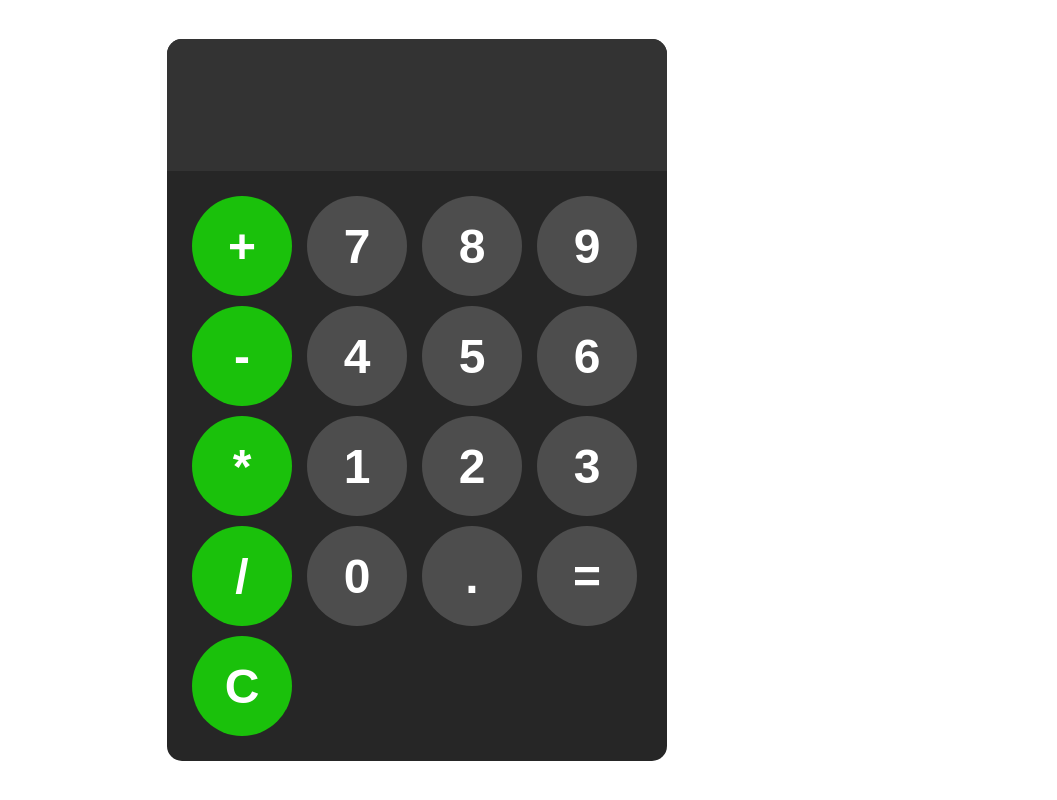
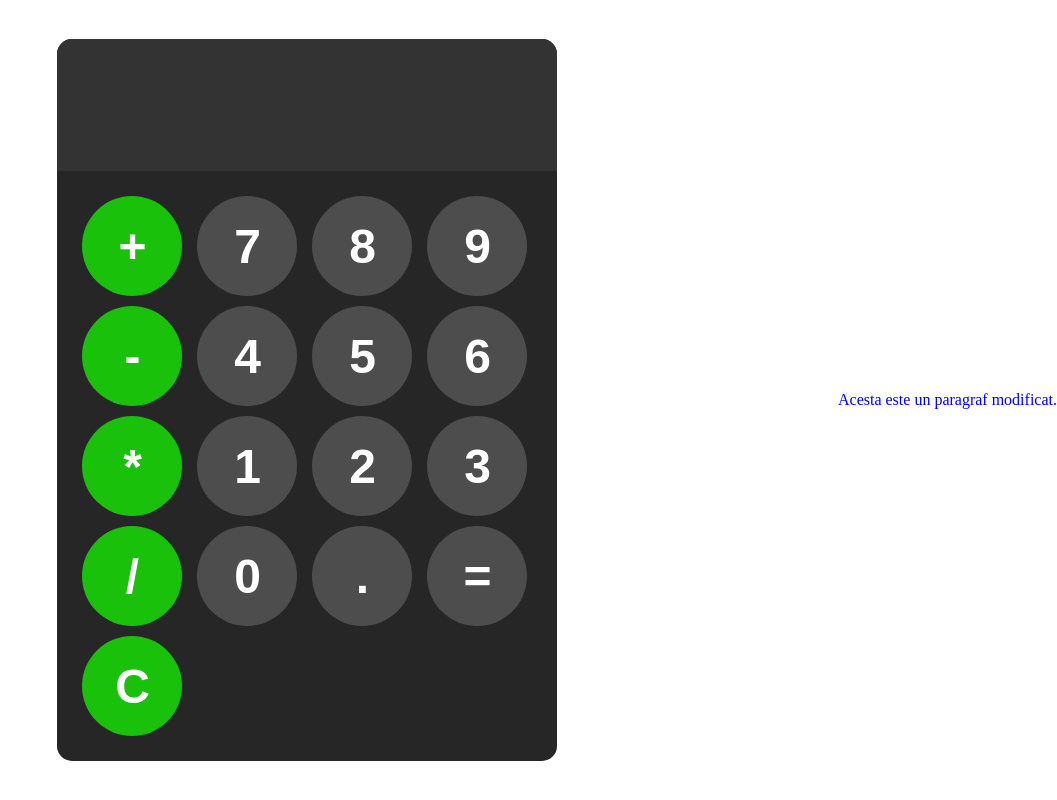
Before and after one commit to xfaceit-byte/Laborator8AMPS, a plain HTML site: page index.html in a window 1280 px wide. Shown: the whole page, without its empty margins (223-1280 px from the left). Drawn offline with Linux system fonts and the light colour scheme.

Commit message:
Am modificat fișierele HTML și CSS

```diff
--- a/index.html
+++ b/index.html
@@ -34,6 +34,9 @@
 
     </div>
     <script src="index.js"></script>
+
+    <p>Acesta este un paragraf modificat.</p>
+
 </body>
 
 </html>
--- a/style.css
+++ b/style.css
@@ -9,6 +9,11 @@ button {
     font-weight: 600;
     cursor: pointer;
 }
+
+body {
+    color: blue;
+}
+
 
 #calculator {
     font-family: Arial, Helvetica, sans-serif;
```
Also changed, not shown: pagina1.html (+2 -0 lines), pagina2.html (+5 -0 lines).
